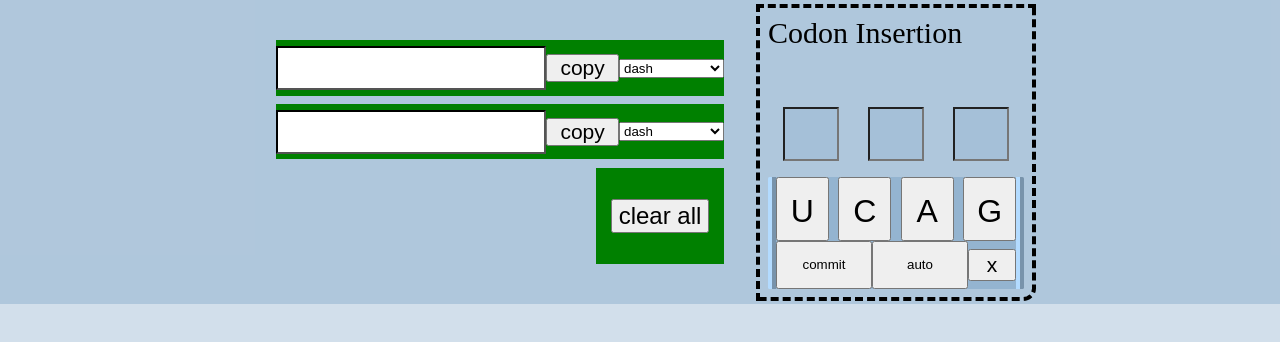
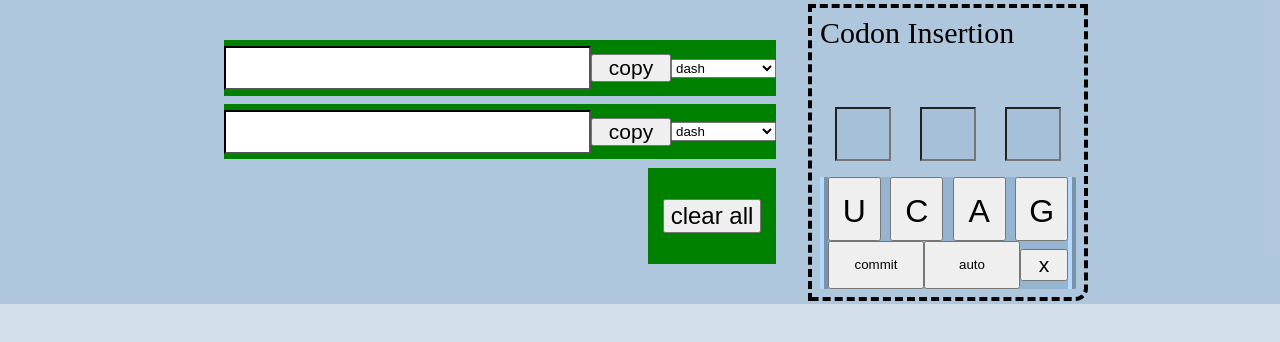
Before and after one commit to Aborgen/decode-codon, a Vue app: page / in a window 1280 px wide. Shown: the top 342 px of the page. Built offline with nearby package versions, Linux system fonts and the light colour scheme.

Commit message:
Update styling in the AminoAcidDisplay component

```diff
--- a/src/components/AminoAcidDisplay/AminoAcidDisplay.vue
+++ b/src/components/AminoAcidDisplay/AminoAcidDisplay.vue
@@ -102,7 +102,8 @@ export default {
 <style scoped>
 .amino-acid-container {
   height: 15rem;
-  flex-basis: 50%;
+  max-width: 50rem;
+  flex: 1 1 50%;
   display: flex;
   flex-flow: column nowrap;
   align-items: stretch;
@@ -115,8 +116,9 @@ export default {
   flex-flow: row nowrap;
   justify-content: space-evenly;
   align-items: center;
-  flex-basis: 23%;
+  flex: 0 0 23%;
   background: green;
+  font-family: monospace;
 }
 
 .chain-display textarea {
```
